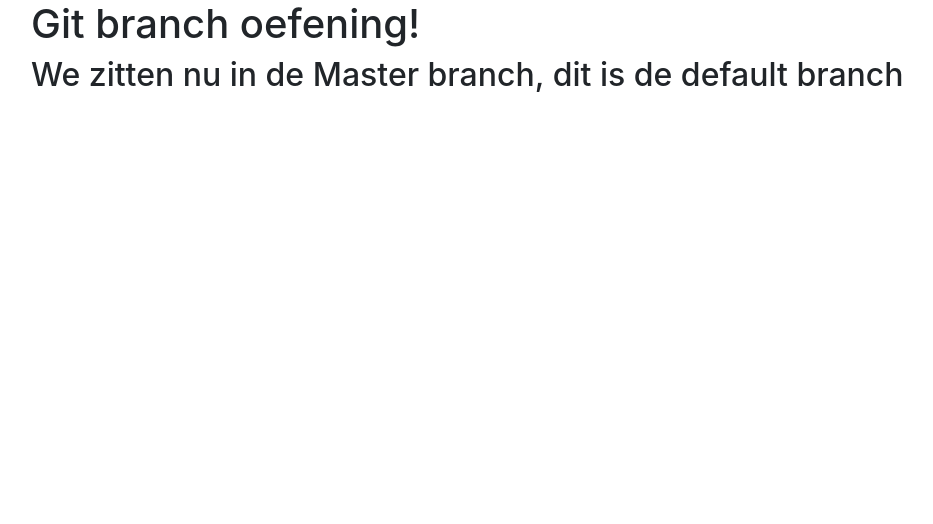
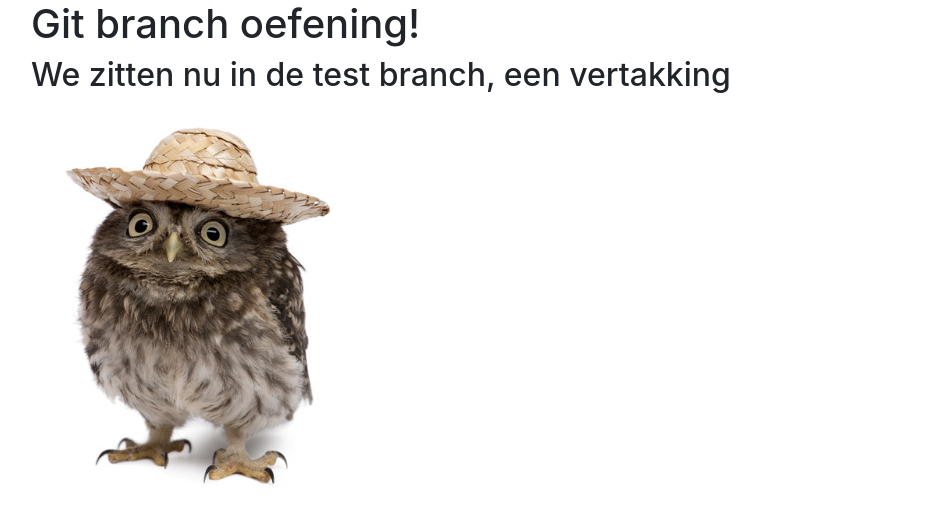
Before and after one commit to nm191/gitBranch, a plain HTML site: page index.html in a window 1280 px wide. Shown: the whole page, without its empty margins (54-987 px from the left). Drawn offline with nearby package versions, Linux system fonts and the light colour scheme.

Commit message:
Added a random owl

```diff
--- a/index.html
+++ b/index.html
@@ -10,8 +10,8 @@
 		<header>
 			<h1>Git branch oefening!</h1>
 		</header>
-		<h2>We zitten nu in de Master branch, dit is de default branch</h2>
-
+		<h2>We zitten nu in de test branch, een vertakking</h2>
+		<img src="random-owl.jpg">
 	</div>
 </body>
 </html>
```
Also changed, not shown: random-owl.jpg (added).
